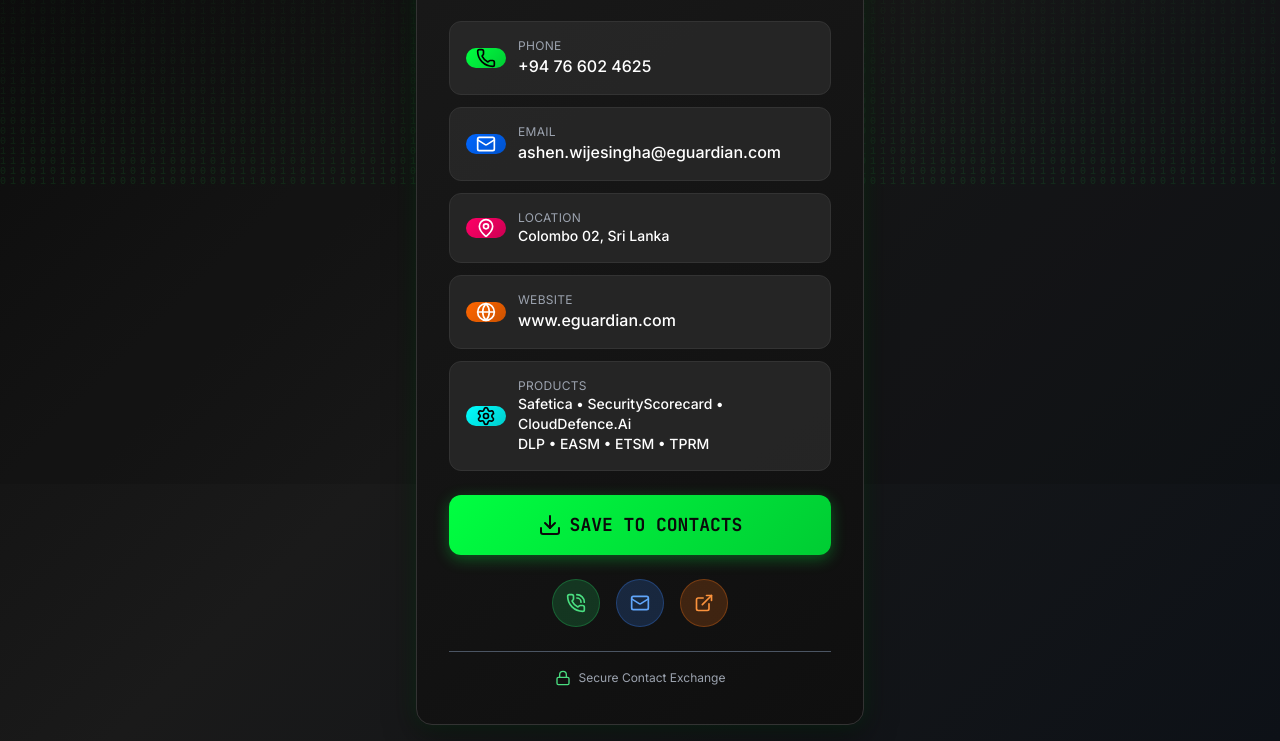
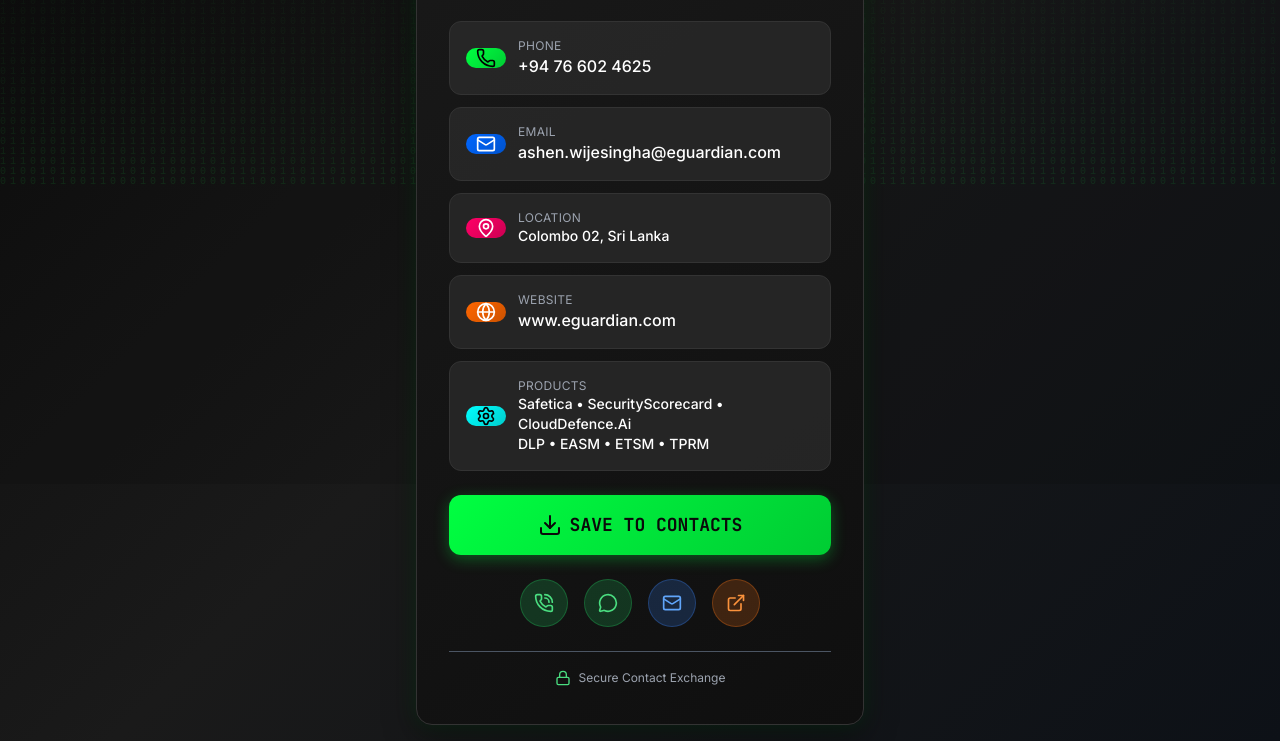
Before and after one commit to AshenWijesingha/Contact_Ashen, a plain HTML site: page index.html in a window 1280 px wide. Shown: the part 316-1057 px from the top of the page. Drawn offline with nearby package versions, Linux system fonts and the light colour scheme.

Commit message:
Update index.html

```diff
--- a/index.html
+++ b/index.html
@@ -898,9 +898,13 @@
 
             <!-- Quick Actions -->
             <div class="flex justify-center space-x-4 mt-6">
-                <a href="https://wa.me/+94784464128"
+                <a href="tel:+94766024625"
                     class="w-12 h-12 bg-green-500/20 border border-green-500/30 rounded-full flex items-center justify-center hover:bg-green-500/30 transition-all hover:scale-110">
                     <i data-lucide="phone-call" class="w-5 h-5 text-green-400"></i>
+                </a>
+                <a href="https://wa.me/+94784464128"
+                   class="w-12 h-12 bg-green-500/20 border border-green-500/30 rounded-full flex items-center justify-center hover:bg-green-500/30 transition-all hover:scale-110">
+                    <i data-lucide="message-circle" class="w-5 h-5 text-green-400"></i>
                 </a>
                 <a href="mailto:ashen.wijesingha@eguardian.com"
                     class="w-12 h-12 bg-blue-500/20 border border-blue-500/30 rounded-full flex items-center justify-center hover:bg-blue-500/30 transition-all hover:scale-110">
```
